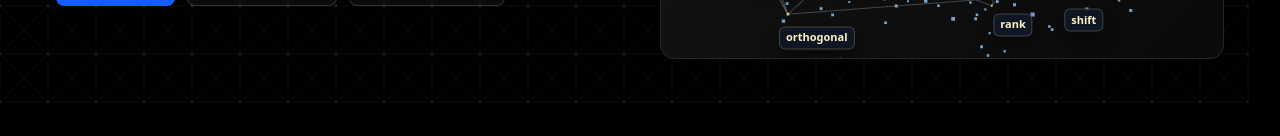
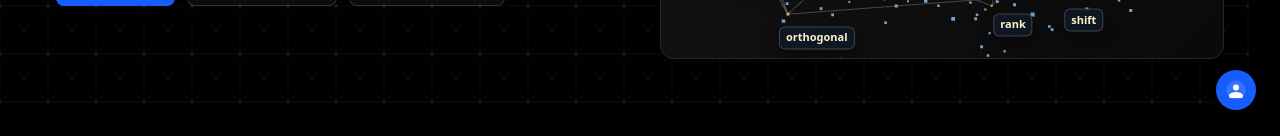
Before and after one commit to Akage1234/WordCanvas3D, a Next.js app in the folder Frontend/: page / in a window 1280 px wide. Shown: the part 666-802 px from the top of the page. Built offline with nearby package versions, Linux system fonts and the light colour scheme.

Commit message:
hovercard

```diff
--- /dev/null
+++ b/Frontend/components/AuthorHoverCard.jsx
@@ -0,0 +1,92 @@
+"use client";
+import { Github } from "lucide-react";
+import Image from "next/image";
+import { createPortal } from "react-dom";
+import { useEffect, useState } from "react";
+import {
+  HoverCard,
+  HoverCardTrigger,
+  HoverCardContent,
+} from "@/components/ui/hover-card";
+
+export default function AuthorHoverCard() {
+  const [mounted, setMounted] = useState(false);
+
+  useEffect(() => {
+    setMounted(true);
+  }, []);
+
+  const content = (
+    <div className="fixed bottom-6 right-6 z-[99999] pointer-events-auto" style={{ isolation: 'isolate', zIndex: 99999 }}>
+      <HoverCard>
+        <HoverCardTrigger asChild>
+          <button
+            aria-label="About the author"
+            className="rounded-full bg-blue-600 hover:bg-blue-500 p-2.5 text-white shadow-lg transition-all hover:scale-110 focus:outline-none focus:ring-2 focus:ring-blue-400 focus:ring-offset-2 focus:ring-offset-black"
+            style={{ lineHeight: 0 }}
+          >
+            <svg
+              xmlns="http://www.w3.org/2000/svg"
+              width={20}
+              height={20}
+              fill="none"
+              viewBox="0 0 20 20"
+              className="rounded-full"
+              aria-hidden="true"
+            >
+              <circle cx="10" cy="10" r="10" fill="white" opacity="0.13" />
+              <path
+                d="M10 10.5a3 3 0 1 0 0-6 3 3 0 0 0 0 6Zm0 1.5c-2.33 0-7 1.17-7 3.5V18h14v-2.5c0-2.33-4.67-3.5-7-3.5Z"
+                fill="currentColor"
+              />
+            </svg>
+          </button>
+        </HoverCardTrigger>
+        <HoverCardContent className="w-64 !z-[99999]" side="top" align="end" style={{ zIndex: 99999 }}>
+          <div className="space-y-3">
+            <div className="flex items-center gap-2">
+              <Image
+                src="/logo.png"
+                alt="WordCanvas Logo"
+                width={24}
+                height={24}
+                className="rounded"
+              />
+              <div className="font-semibold text-white">WordCanvas3D</div>
+            </div>
+            <p className="text-sm text-neutral-300">
+              Explore how AI understands language through tokens and embeddings.
+            </p>
+            <div className="pt-2 border-t border-neutral-700">
+              <div className="text-xs text-neutral-400">
+                Created by{" "}
+                <a
+                  href="https://www.linkedin.com/in/ajay-kumar-0a024521a"
+                  target="_blank"
+                  rel="noopener noreferrer"
+                  className="font-semibold text-white transition-colors"
+                >
+                  @Akage
+                </a>{" "}
+                in 2025
+              </div>
+            </div>
+            <a
+              href="https://github.com/Akage1234/WordCanvas3D"
+              target="_blank"
+              rel="noopener noreferrer"
+              className="inline-flex items-center gap-2 text-sm text-blue-400 hover:text-blue-300 transition-colors"
+            >
+              <Github className="h-4 w-4" />
+              View on GitHub
+            </a>
+          </div>
+        </HoverCardContent>
+      </HoverCard>
+    </div>
+  );
+
+  if (!mounted) return null;
+
+  return createPortal(content, document.body);
+}
```
